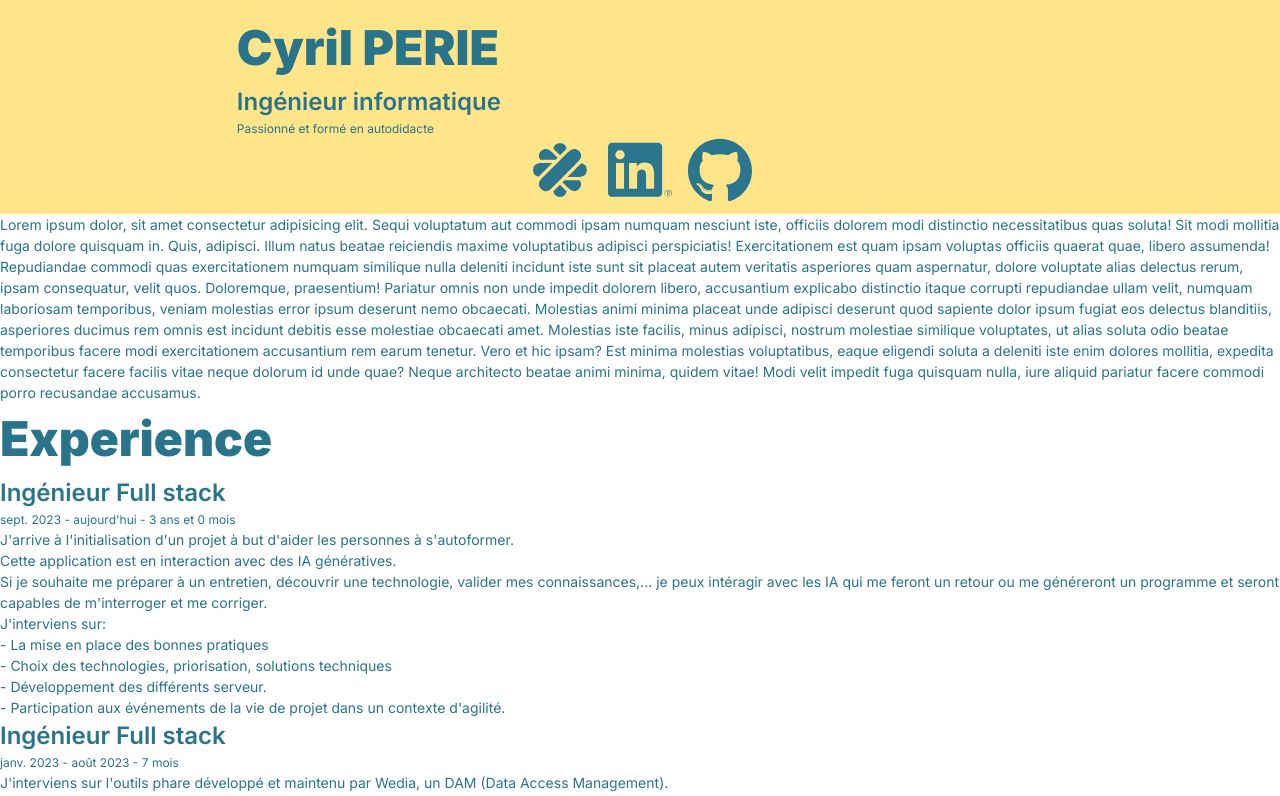
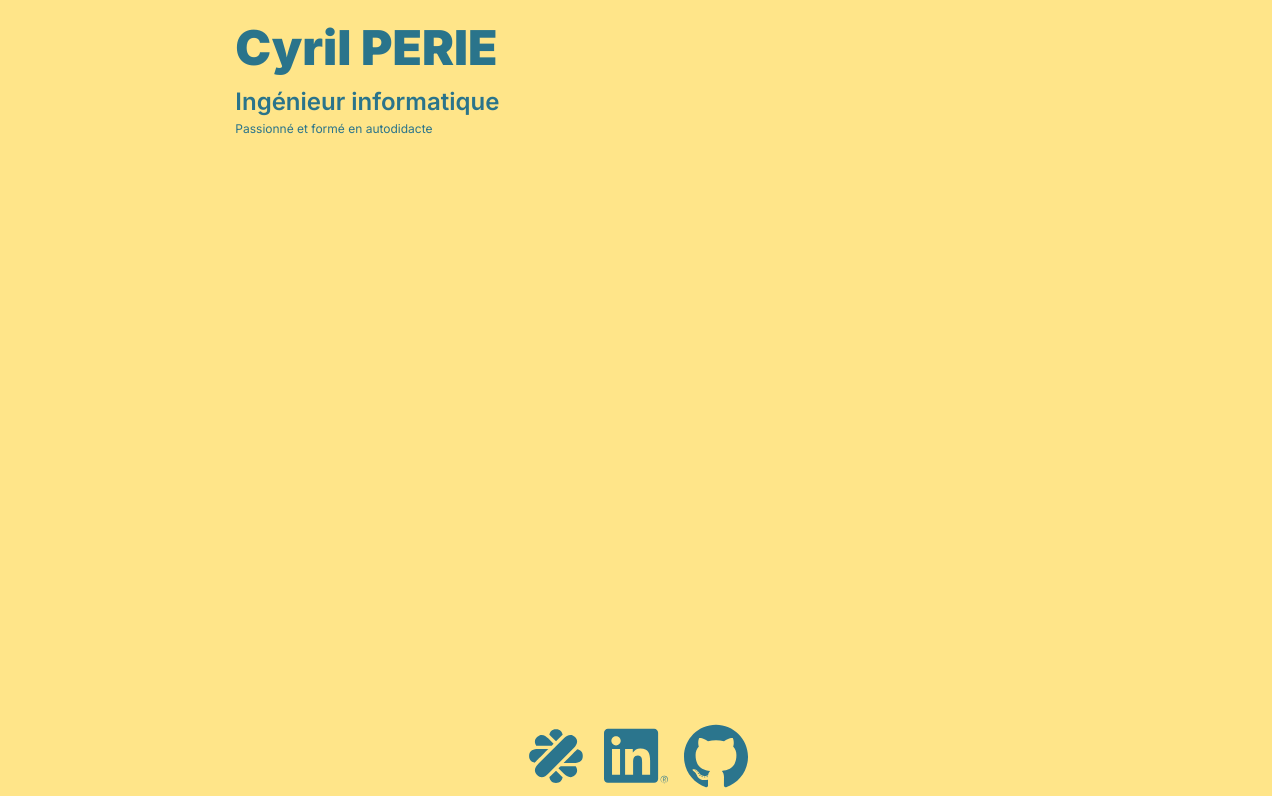
Before and after one commit to CyrilPERIE/portfolio-app, a Next.js app: page / in a window 1280 px wide. Shown: the top 796 px of the page. Built offline with nearby package versions, Linux system fonts and the light colour scheme.

Commit message:
Custom scrollbar

```diff
--- a/app/page.css
+++ b/app/page.css
@@ -21,3 +21,11 @@ p {
     font-size: 14px;
     font-weight: 400;
 }
+
+.scrollbar::-webkit-scrollbar {
+    width: 4px;
+  }
+
+  .scrollbar::-webkit-scrollbar-thumb {
+    background: #2A748B;
+  }
--- a/app/page.tsx
+++ b/app/page.tsx
@@ -5,7 +5,7 @@ import { state } from "./state";
 
 export default function Home() {
   return (
-    <main className="flex flex-col h-screen text-font-color custom:flex-row">
+    <main className="pr-2 scrollbar overflow-y-auto flex flex-col text-font-color custom:flex-row">
       <div className="bg-bg-color h-screen flex flex-col justify-between custom:w-[650px] custom:fixed custom:top-0">
         <div className="ml-[18.5%] mt-3">
           <h1>{state.me.name}</h1>
```
